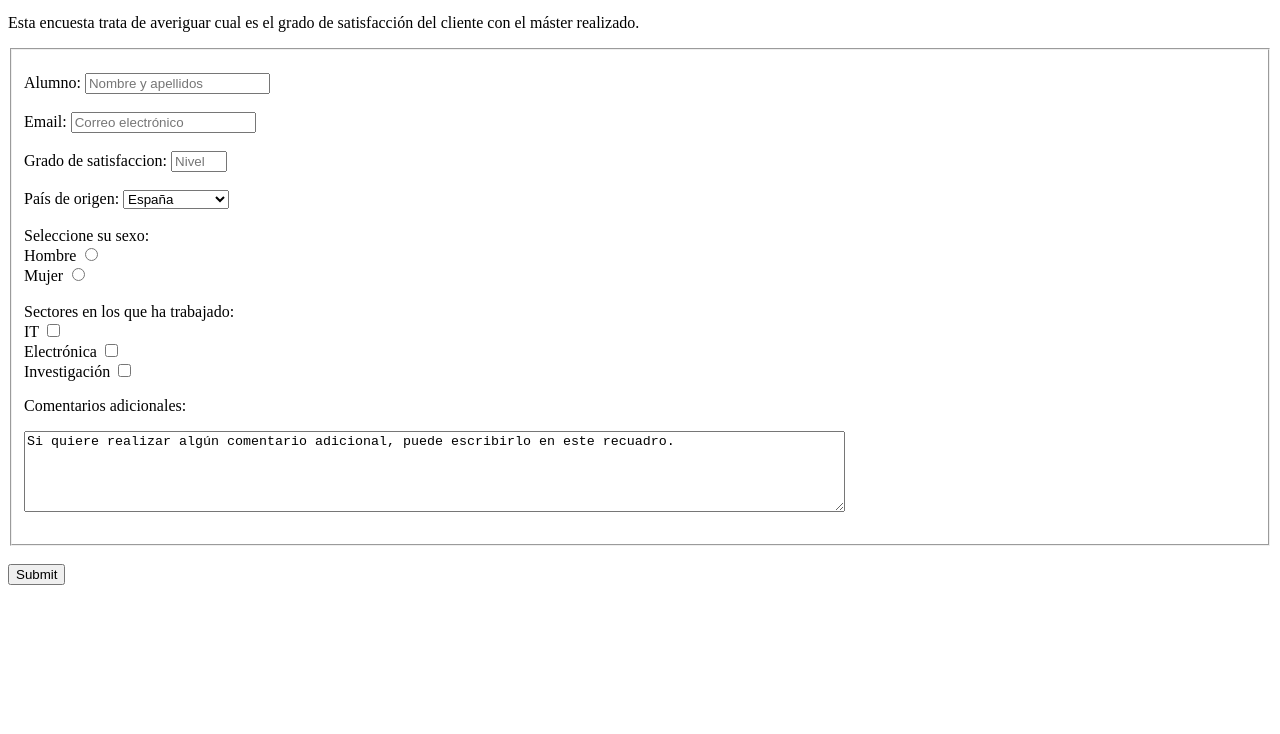
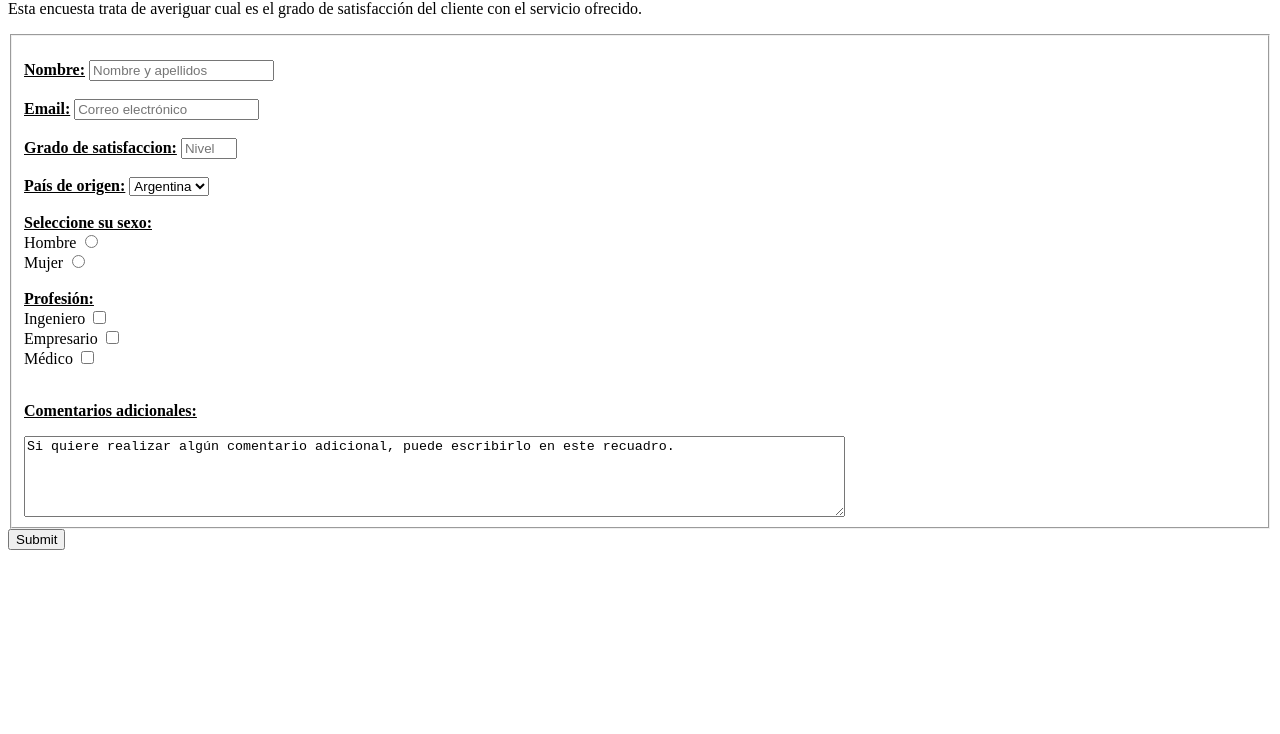
Before and after one commit to Valderas7/fCC_courses, a plain HTML site: page Responsive Web Design/survey-form/src/index.html in a window 1280 px wide. Shown: the part 66-800 px from the top of the page. Drawn offline with Linux system fonts and the light colour scheme.

Commit message:
Add files via upload

```diff
--- a/Responsive Web Design/survey-form/src/index.html
+++ b/Responsive Web Design/survey-form/src/index.html
@@ -1,44 +1,38 @@
-<!--
-
-Hello Camper!
-
-Please read the README below in the JS Editor before beginning. Feel free to delete this message once you have read it. Good luck and Happy Coding!
-
-- The freeCodeCamp Team
-
--->
-<!DOCTYPE html>
-<body>
-  <h1 id = "title">Encuesta de satisfacción</h1>
-  <p id = "description">Esta encuesta trata de averiguar cual es el grado de satisfacción del cliente con el máster realizado.</p>
-  <form id = "survey-form">
-   <fieldset><br>
-    <label for="name" id = "name-label">Alumno:</label>
+<body class = "col-12">
+  <h1 id = "title" class = "text-center m-3 bg-light">Encuesta de satisfacción</h1>
+  <p id = "description" class = "text-center mb-2">Esta encuesta trata de averiguar cual es el grado de satisfacción del cliente con el servicio ofrecido.</p>
+  <form id = "survey-form" class = "m-3">
+   <fieldset class = "text-dark"><br>
+     <label for="name" id = "name-label"><b><u>Nombre:</b></u></label>
   <input type="text" id="name" name="name" required placeholder = "Nombre y apellidos"><br><br>
-  <label for="email" id = "email-label">Email:</label>
+  <label for="email" id = "email-label"><b><u>Email:</b></u></label>
   <input type="email" id="email" name="email" required placeholder = "Correo electrónico"><br><br>
-  <label for="number" id = "number-label">Grado de satisfaccion:</label>
+  <label for="number" id = "number-label"><b><u>Grado de satisfaccion:</b></u></label>
   <input type="number" id="number" name="number" min = "0" max = "10" placeholder = "Nivel de satisfacción con el máster"><br><br>
-  <label for="country">País de origen:</label>
+  <label for="country"><b><u>País de origen:</b></u></label>
   <select name = "country" id = "dropdown">
+    <option>Argentina</option>
     <option>España</option>
-    <option>Latinoamérica</option>
+    <option>México</option>
+    <option>Portugal</option>
+    <option>Uruguay</option>
+    <option>Otro...</option>
   </select><br><br>
-    Seleccione su sexo:<br>
+    <b><u>Seleccione su sexo:</b></u><br>
    <label for="hombre">Hombre</label>
   <input type = "radio" name = "genre" id = "hombre" value = "Hombre"><br>
     <label for="mujer">Mujer</label>
     <input type = "radio" name = "genre" id = "mujer" value = "Mujer"><br></br>
-    <div>Sectores en los que ha trabajado:</div>
-     <label for="it">IT</label>
-  <input type = "checkbox" name = "sector" id = "it" value = "IT"><br>
-     <label for = "electronics">Electrónica</label>
-  <input type = "checkbox" name = "sector" id = "electronics" value = "Electrónica"><br>
-    <label for="Investigación">Investigación</label>
-  <input type = "checkbox" name = "sector" id = "investigación" value = "Investigación"><br>
-  <p><label for="comments">Comentarios adicionales:</label></p>
-  <textarea rows = 5 cols = 100 id = "comments">Si quiere realizar algún comentario adicional, puede escribirlo en este recuadro.</textarea><br><br>
- </fieldset><br>
-  <input type="submit" value="Submit" id = "submit">
+    <div><u><b>Profesión:</b></u></div>
+     <label for="ingeniero">Ingeniero</label>
+  <input type = "checkbox" name = "profesion" id = "ingeniero" value = "Ingeniero"><br>
+     <label for = "empresario">Empresario</label>
+  <input type = "checkbox" name = "profesion" id = "empresario" value = "Empresario"><br>
+    <label for="Médico">Médico</label>
+  <input type = "checkbox" name = "profesion" id = "médico" value = "Médico"><br>
+    <br><p><label for="comments"><u><b>Comentarios adicionales:</u></b></label></p>
+  <textarea rows = 5 cols = 100 id = "comments" class = "mb-2">Si quiere realizar algún comentario adicional, puede escribirlo en este recuadro.</textarea><br>
+ </fieldset>
+  <input type="submit" value="Submit" id = "submit" class = "btn btn-primary">
 </form>
 </body>
```
